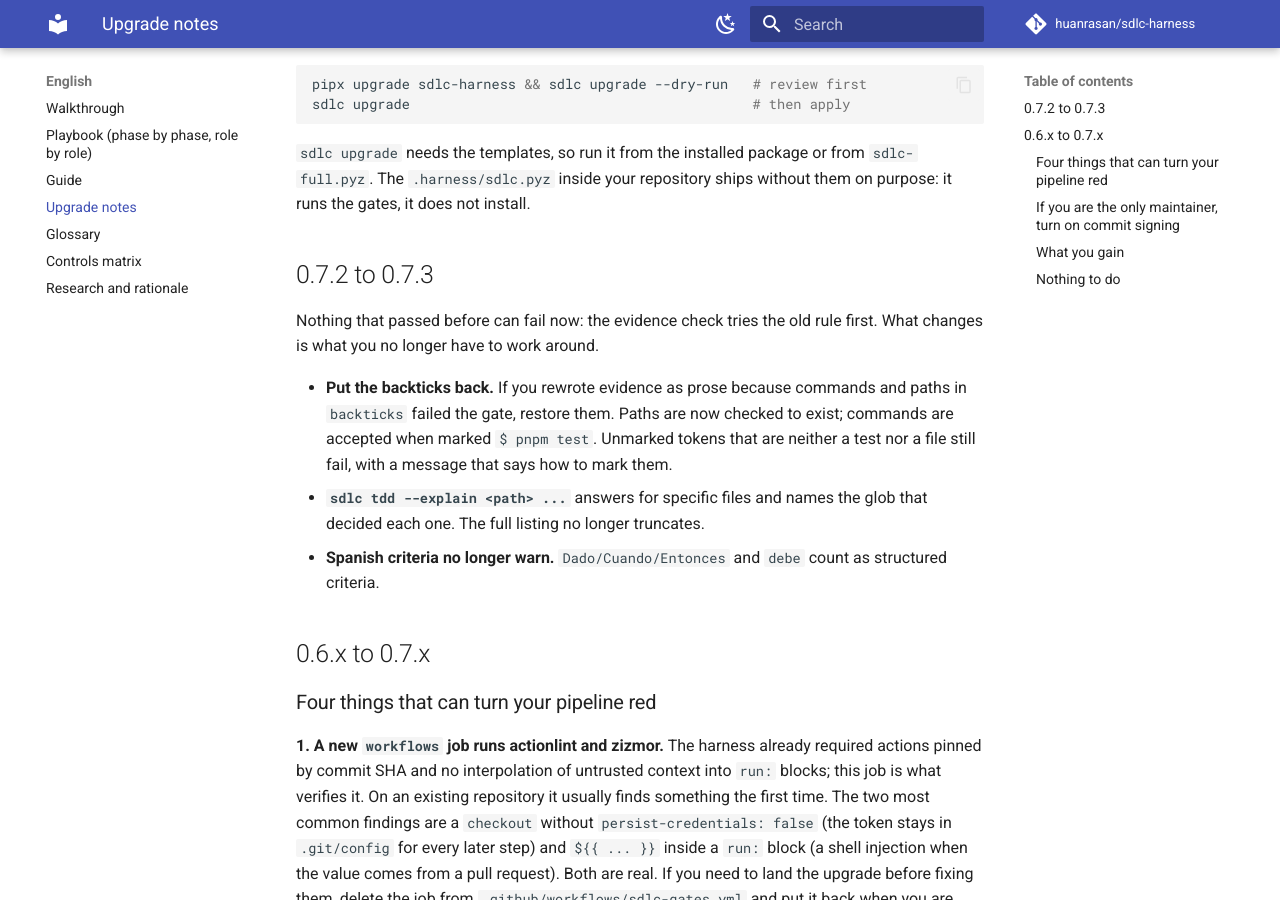
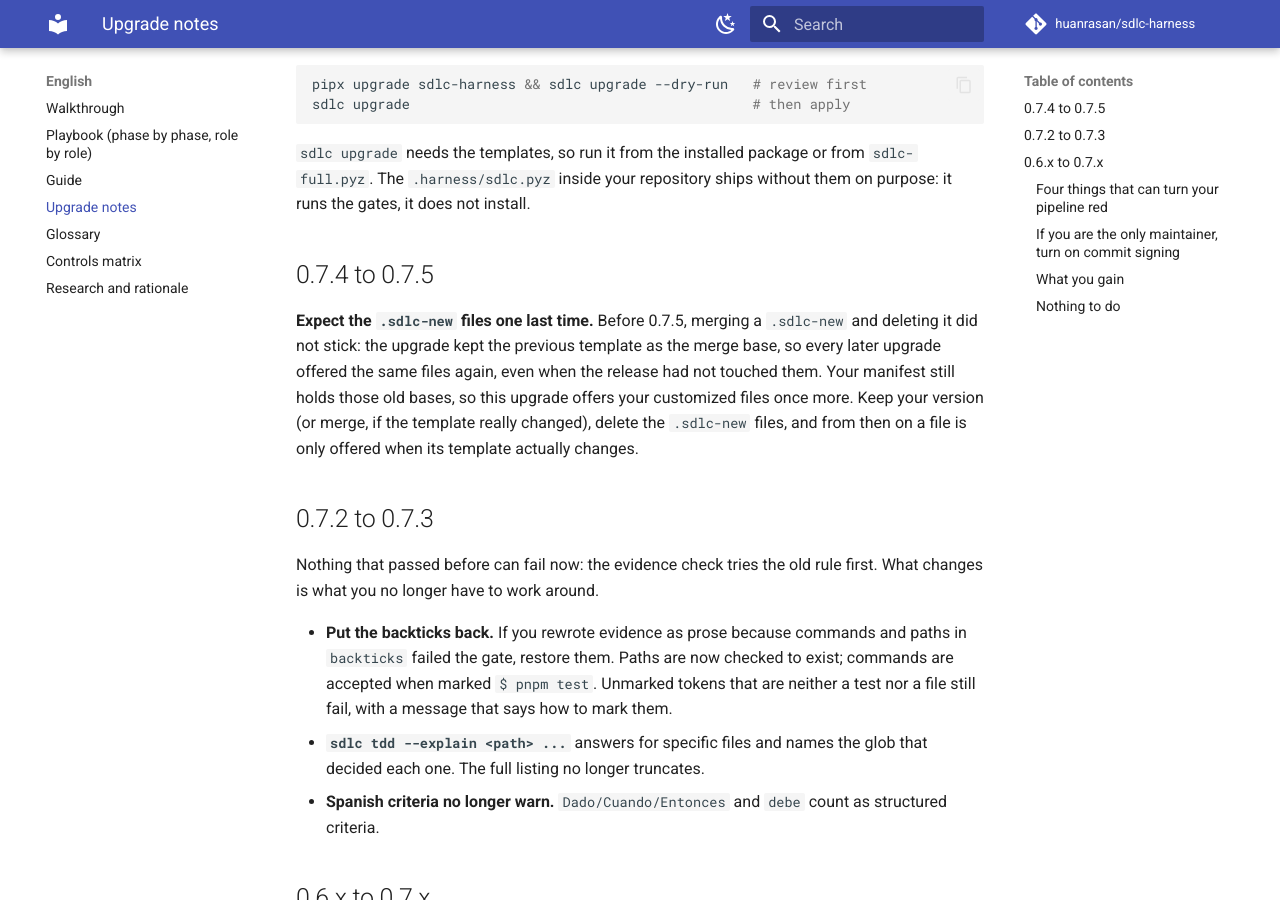
Before and after one commit to huanrasan/sdlc-harness, an MkDocs documentation site: the page built from docs/en/upgrading.md, in a window 1280 px wide and 900 px high, scrolled down 313 px. Built offline with MkDocs 1.6.1 and Material for MkDocs 9.7.7, drawn with Linux system fonts in a browser that asks for light colours; comment, search, counter and statistics services are not loaded.

Commit message:
fix: stop sdlc upgrade from offering the same .sdlc-new forever (v0.7.5) (#11)
When a customized file received a new template version, the manifest kept the
previous template as the merge base. After the team merged the .sdlc-new and
deleted it, the next upgrade compared against that old base, concluded the
template had changed, and offered the file again - on every upgrade, even for
releases that never touched it. A repository upgrading from 0.7.3 to 0.7.4 was
offered four files that 0.7.4 had not changed.

The version just offered now becomes the merge base. While its .sdlc-new is
still on disk, upgrades remind the team it is waiting instead of rewriting it;
once merged and deleted, the file is left alone until its template changes.
Repositories upgraded before the fix see their customized files offered one
last time, which the upgrade notes say.

The regression test reproduces the field sequence - offered, reminded,
merged, upgraded again - and failed before the fix.

Also: the README demo still read 0.7.0 after four releases because its check
compared line counts only; the check now compares the version too.

Co-authored-by: Claude Opus 5.5 <noreply@anthropic.com>

````diff
--- a/docs/en/upgrading.md
+++ b/docs/en/upgrading.md
@@ -14,6 +14,14 @@ sdlc upgrade                                          # then apply
 
 `sdlc upgrade` needs the templates, so run it from the installed package or from `sdlc-full.pyz`. The
 `.harness/sdlc.pyz` inside your repository ships without them on purpose: it runs the gates, it does not install.
+
+## 0.7.4 to 0.7.5
+
+**Expect the `.sdlc-new` files one last time.** Before 0.7.5, merging a `.sdlc-new` and deleting it did not stick:
+the upgrade kept the previous template as the merge base, so every later upgrade offered the same files again, even
+when the release had not touched them. Your manifest still holds those old bases, so this upgrade offers your
+customized files once more. Keep your version (or merge, if the template really changed), delete the `.sdlc-new`
+files, and from then on a file is only offered when its template actually changes.
 
 ## 0.7.2 to 0.7.3
 
--- a/docs/es/manual.md
+++ b/docs/es/manual.md
@@ -56,7 +56,7 @@ todos, incluidos `plan.md`, `verification.md`, `review.md`, `ux.md`, `cost.md` y
 ## 2. Instalación por única vez — el rol `platform`
 
 ```bash
-pipx install git+https://github.com/huanrasan/sdlc-harness@v0.7.4
+pipx install git+https://github.com/huanrasan/sdlc-harness@v0.7.5
 sdlc init ruta/al/repo --interactive          # pregunta perfil, agentes, CI y roster; --adopt en un repo existente
 cd ruta/al/repo
 python3 .harness/sdlc.pyz hooks               # compuertas en pre-commit y chequeo del mensaje de commit
--- a/gemini-extension.json
+++ b/gemini-extension.json
@@ -1,6 +1,6 @@
 {
   "name": "sdlc-harness",
-  "version": "0.7.4",
+  "version": "0.7.5",
   "description": "Agent-agnostic SDLC harness: skills for discovery to retirement, change records, human approvals, deterministic gates and sensors.",
   "contextFileName": "distribution/extension-context.md"
 }
--- a/pyproject.toml
+++ b/pyproject.toml
@@ -4,7 +4,7 @@ build-backend = "setuptools.build_meta"
 
 [project]
 name = "sdlc-harness"
-version = "0.7.4"
+version = "0.7.5"
 description = "Agent-agnostic harness for the software development lifecycle"
 readme = "README.md"
 license = "MIT"
--- a/src/sdlc_harness/__init__.py
+++ b/src/sdlc_harness/__init__.py
@@ -1,3 +1,3 @@
 """Agent-agnostic SDLC harness."""
 
-__version__ = "0.7.4"
+__version__ = "0.7.5"
````
Also changed, not shown: CHANGELOG.md (+12 -0 lines), README.es.md (+2 -2 lines), README.md (+2 -2 lines), docs/en/guide.md (+3 -1 lines), docs/en/playbook.md (+1 -1 lines), docs/es/actualizar.md (+8 -0 lines), docs/es/guia.md (+3 -0 lines), docs/assets/demo.svg, 5 other files.
